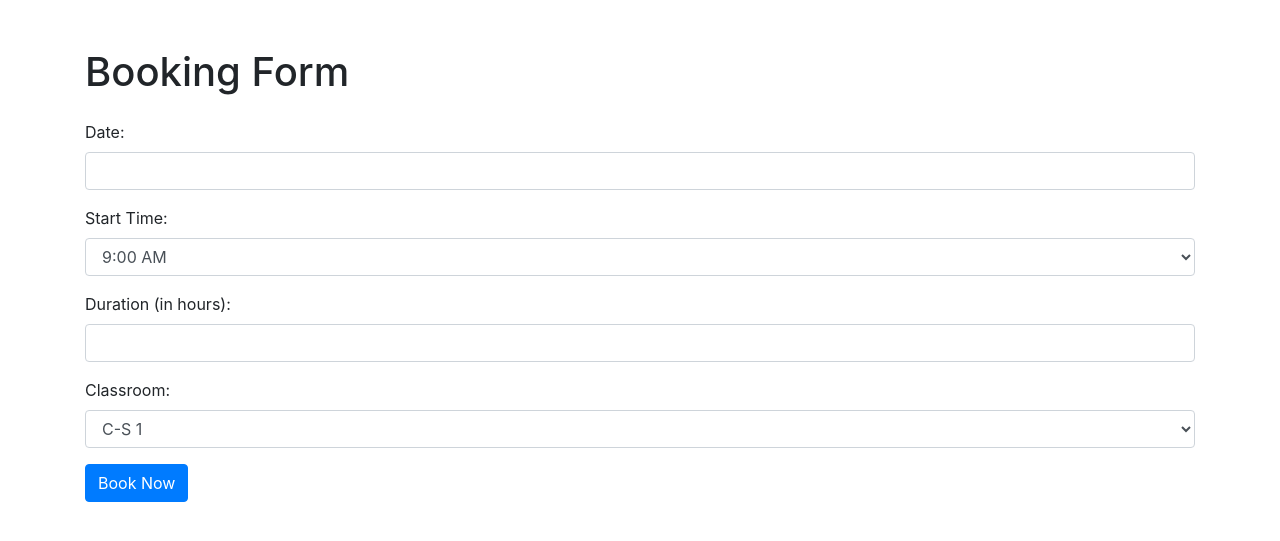
After one commit to Cheznaldinio/ClassroomBookingSystem, a Flask app: page /createbooking in a window 1280 px wide. The commit adds this page. Shown: the top 541 px of the page. Run offline with Flask 3, Linux system fonts and the light colour scheme; parts of the project's set-up code (start-up, migrations or seed data) failed here and were passed over; some libraries are stand-ins or nearby versions.

Commit message:
Adding booking page + other changes

```diff
--- a/app.py
+++ b/app.py
@@ -180,5 +180,35 @@ def home():
     logging.info(user_id)
     return render_template('/home.html')
 
+@app.route('/createbooking', methods=['GET'])
+def createbooking():
+    logging.info("Create Booking Point")
+
+    return render_template('/booking.html')
+@app.route('/book', methods=['POST'])
+def book():
+    logging.info("Booking Point")
+    if request.method == 'POST':
+        try:
+            logging.info("Booking Point2")
+            # Retrieve form data using request.json for JSON data or request.form for form data
+
+            date = request.form['date']
+            print("Date:",date)
+            start_time = request.form['start_time']
+            print("Time:",start_time)
+            duration = request.form['duration']
+            print("Duration:",duration)
+            room = request.form['room']
+            print("Room:",room)
+
+        except Exception as e:
+            error_message = {"error": str(e)}
+            return jsonify(error_message), 400  # Respond with an error message if there's an issue
+
+    # Add an additional response if the request method is not 'POST'
+    return jsonify({"error": "Invalid request method"}), 405
+
+
 if __name__ == '__main__':
     app.run()
--- /dev/null
+++ b/templates/booking.html
@@ -0,0 +1,83 @@
+<!DOCTYPE html>
+<html lang="en">
+<head>
+    <meta charset="UTF-8">
+    <meta name="viewport" content="width=device-width, initial-scale=1.0">
+    <title>Add Booking</title>
+    <!-- Add Bootstrap CSS link -->
+    <link href="https://maxcdn.bootstrapcdn.com/bootstrap/4.5.2/css/bootstrap.min.css" rel="stylesheet">
+    <!-- Add Bootstrap-datepicker CSS -->
+    <link rel="stylesheet" href="https://cdnjs.cloudflare.com/ajax/libs/bootstrap-datepicker/1.9.0/css/bootstrap-datepicker.min.css">
+</head>
+
+<body>
+    <div class="container mt-5">
+        <h1 class="mb-4">Booking Form</h1>
+        <form action="/book" method="POST">
+            <div class="form-group">
+                <label for="date">Date:</label>
+                <input type="text" class="form-control datepicker" id="date" name="date" required>
+            </div>
+
+            <div class="form-group">
+                <label for="start_time">Start Time:</label>
+                <select class="form-control" id="start_time" name="start_time" required>
+                    <option value="09:00">9:00 AM</option>
+                    <option value="09:30">9:30 AM</option>
+                    <option value="10:00">10:00 AM</option>
+                    <option value="10:30">10:30 AM</option>
+                    <option value="11:00">11:00 AM</option>
+                    <option value="11:30">11:30 AM</option>
+                    <option value="12:00">12:00 PM</option>
+                    <option value="12:30">12:30 PM</option>
+                    <option value="13:00">1:00 PM</option>
+                    <option value="13:30">1:30 PM</option>
+                    <option value="14:00">2:00 PM</option>
+                    <option value="14:30">2:30 PM</option>
+                    <option value="15:00">3:00 PM</option>
+                    <option value="15:30">3:30 PM</option>
+                    <option value="16:00">4:00 PM</option>
+                    <option value="16:30">4:30 PM</option>
+                    <option value="17:00">5:00 PM</option>
+                </select>
+            </div>
+
+             <div class="form-group">
+                <label for="duration">Duration (in hours):</label>
+                <input type="number" class="form-control" id="duration" name="duration" step="0.5" min="0" required>
+            </div>
+
+            <div class="form-group">
+                <label for="classroom">Classroom:</label>
+                <select class="form-control" id="room" name="room" required>
+                    <option value="1">C-S 1</option>
+                    <option value="2">C-S 2</option>
+                    <option value="3">C-S 3</option>
+                </select>
+            </div>
+
+            <button type="submit" class="btn btn-primary">Book Now</button>
+        </form>
+    </div>
+
+    <!-- Add Bootstrap JS and jQuery -->
+    <script src="https://code.jquery.com/jquery-3.5.1.slim.min.js"></script>
+    <script src="https://cdn.jsdelivr.net/npm/@popperjs/core@2.5.3/dist/umd/popper.min.js"></script>
+    <script src="https://maxcdn.bootstrapcdn.com/bootstrap/4.5.2/js/bootstrap.min.js"></script>
+    <!-- Add Bootstrap-datepicker JS -->
+    <script src="https://cdnjs.cloudflare.com/ajax/libs/bootstrap-datepicker/1.9.0/js/bootstrap-datepicker.min.js"></script>
+    <!-- Add Timepicker JS (you may need to include the library separately) -->
+    <script src="path/to/timepicker.js"></script>
+
+    <script>
+        // Initialize Bootstrap-datepicker
+        $('.datepicker').datepicker({
+            format: 'mm/dd/yyyy',
+            autoclose: true
+        });
+
+        // No need to initialize Timepicker separately since it's not used in the dropdown
+
+    </script>
+</body>
+</html>
--- a/templates/home.html
+++ b/templates/home.html
@@ -54,6 +54,7 @@
                     <button onclick="prevMonth()" class="btn btn-secondary">Previous Month</button>
                     <button onclick="nextMonth()" class="btn btn-secondary">Next Month</button>
                 </div>
+                <p class="mt-3">Don't have an booking? <a href="/createbooking">Book new</a></p>
             </div>
         </div>
     </div>
```
